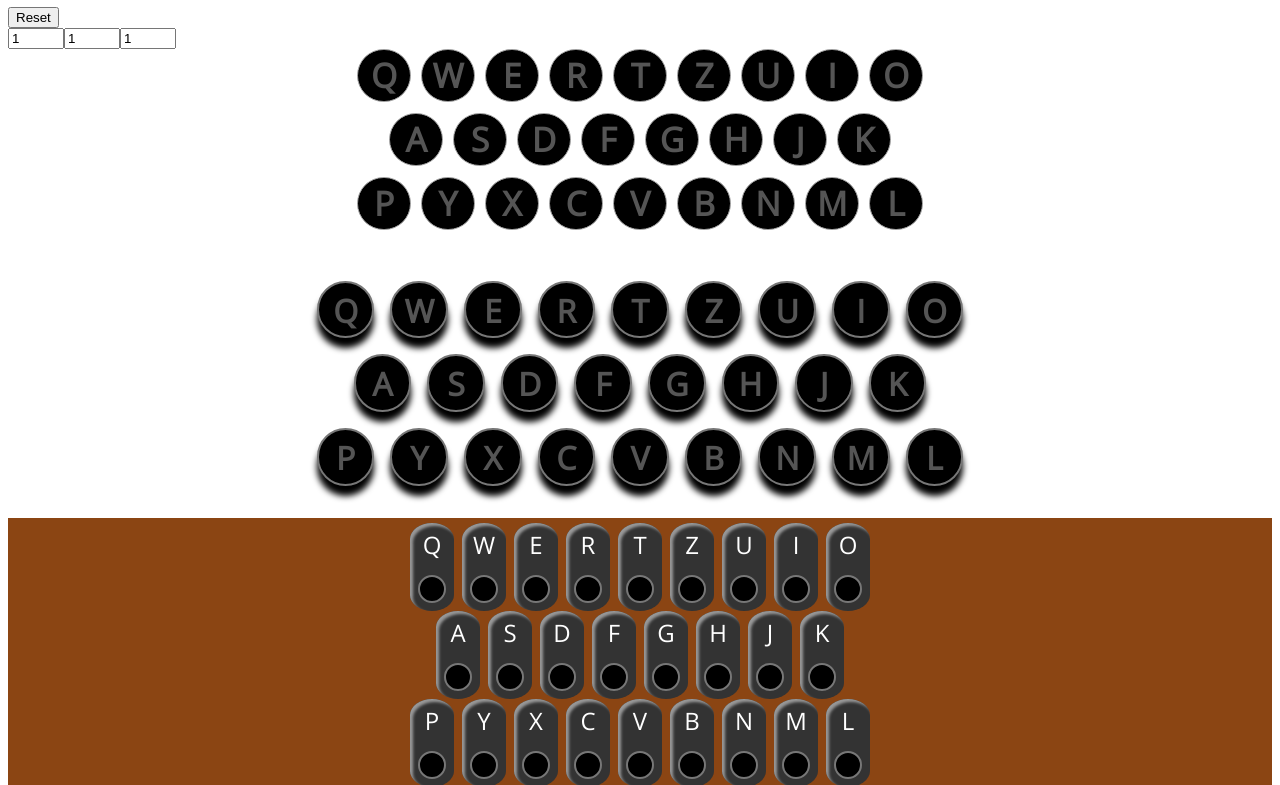
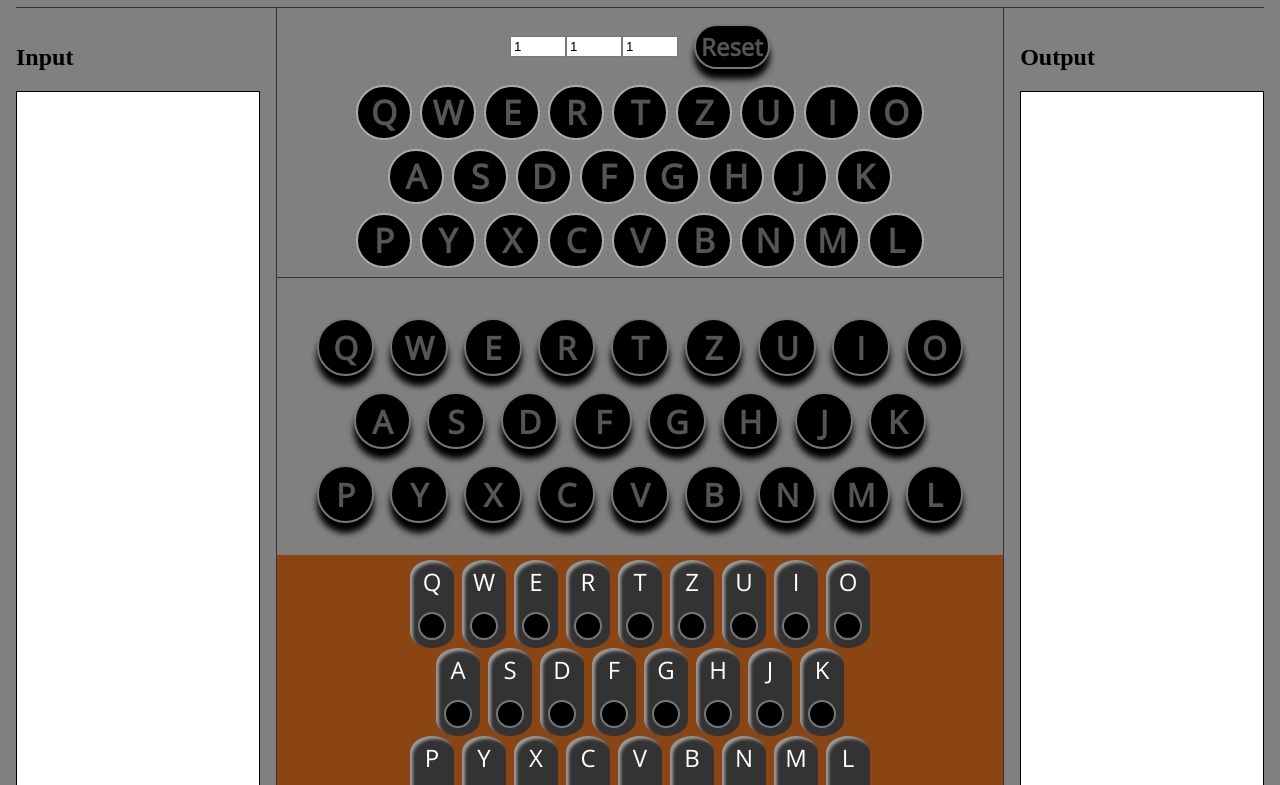
Before and after one commit to mke21/EnigmaTS, a website built with webpack: page src/index.html in a window 1280 px wide. Shown: the part 73-858 px from the top of the page. Built offline with nearby package versions, Linux system fonts and the light colour scheme.

Commit message:
layout start

```diff
--- a/src/gui/index.css
+++ b/src/gui/index.css
@@ -0,0 +1,74 @@
+html, body {
+    margin: 0;
+    height: 100%;
+}
+
+body {
+  background-color: grey;
+  display: grid;
+  grid-template-rows: min-content 1fr;
+}
+
+.header {
+  margin-left: 1em;
+  margin-right: 1em;
+  border-bottom: 1px solid #333;
+}
+
+.body {
+  display: grid;
+  grid-template-columns: 1fr max-content 1fr;
+  grid-template-rows: max-content max-content max-content max-content;
+}
+
+.writing {
+  display: grid;
+  grid-template-rows: min-content 1fr;
+  padding: 1em;
+}
+
+.left {
+  border-right: 1px solid #333;
+  grid-column-start: 1;
+  grid-column-end: 1;
+  grid-row-start: 1;
+  grid-row-end: 5;
+}
+
+.right {
+  border-left: 1px solid #333;
+  grid-column-start: 3;
+  grid-column-end: 3;
+  grid-row-start: 1;
+  grid-row-end: 5;
+}
+
+.rotorpanel {
+  padding: 1em;
+  display: flex;
+  flex-direction: row;
+  justify-content: center;
+  align-items: center;
+  column-gap: 1em;
+}
+
+button.reset {
+  border: 2px solid #777;
+  border-radius: 1em; /*make circular */
+  padding: 5px;
+  background-color: black;
+  text-align: center;
+  vertical-align: middle;
+  color: #555;
+  line-height: 1.3em;
+  font-family: Open Sans;
+  font-weight: bold;
+  font-size: 1.5em;
+  box-shadow: 0 10px 6px black;
+  cursor: pointer;
+}
+
+button.reset:active {
+  box-shadow: 0px 1px 0px black;
+  transform: translateY(10px);
+}
--- a/src/gui/index.ts
+++ b/src/gui/index.ts
@@ -8,11 +8,12 @@ import { Output } from "./output/output";
 import { KeyBoard } from "./keyboard/keyboard";
 import { Rotors, RotorValue } from "./rotors/rotors";
 import { WireBoard } from "./wireboard/wireboard";
+import { Settings } from "./settings/settings";
 
 export class App {
   public readonly board: Board = new Board();
   public readonly machine: Machine = new Machine();
-  private readonly reset: HTMLButtonElement = document.createElement("button");
+  private readonly reset: HTMLElement = create("button", ["reset"]);
   private readonly output: Output = new Output();
   private readonly keyboard: KeyBoard = new KeyBoard();
   private rotors: Rotors = new Rotors(this.machine.rotors.RotorSettings);
@@ -22,13 +23,31 @@ export class App {
     this.reset.classList.add("resetbutton");
     this.reset.textContent = "Reset";
     let rotordiv = create("div", ["rotorpanel"]);
+
+    let headerdiv = create("div", ["header"]);
+    let h1 = create("h1");
+    h1.innerText = "Enigma";
+    let bodydiv = create("div", ["body"]);
+    let left = create("div", ["left", "writing"]);
+    let lefth2 = document.createElement("h2");
+    lefth2.innerText = "Input";
+    append(left, [lefth2, this.output.input]);
+
+    let right = create("div", ["right", "writing"]);
+    let righth2 = document.createElement("h2");
+    righth2.innerText = "Output";
+    append(right, [righth2, this.output.output]);
+
     append(document.body, [
-      append(rotordiv, [this.reset, this.rotors.div]),
-      this.board.div,
-      this.keyboard.div,
-      this.wireboard.div,
-      this.output.input,
-      this.output.output
+      append(headerdiv, [h1]),
+      append(bodydiv, [
+        left,
+        right,
+        append(rotordiv, [this.rotors.div, this.reset]),
+        this.board.div,
+        this.keyboard.div,
+        this.wireboard.div,
+      ]),
     ]);
 
     this.keyboard.addEventListener("KeyPress", (key: string) => {
--- a/src/gui/keyboard/keyboard.css
+++ b/src/gui/keyboard/keyboard.css
@@ -3,6 +3,7 @@
   grid-gap: 0.5rem;
   grid-template-rows: max-content max-content max-content;
   padding: 2em;
+  border-top: 1px solid #333;
 }
 
 .keyboard .row {
--- a/src/gui/lightboard/light.css
+++ b/src/gui/lightboard/light.css
@@ -5,7 +5,7 @@ div.LightWrapper {
 }
 
 div.LightWrapper div.Light {
-  border: 1px solid #aaa;
+  border: 2px solid #aaa;
   border-radius: 50%; /*make circular */
   background-color: black;
   margin: auto;
--- /dev/null
+++ b/src/gui/settings/settings.ts
@@ -0,0 +1 @@
+export class Settings{}
--- a/src/index.html
+++ b/src/index.html
@@ -10,6 +10,5 @@
 		</style>
 	</head>
 	<body>
-		<h1><%= htmlWebpackPlugin.options.title %></h1>
  </body>
 </html>
```
Also changed, not shown: src/gui/output/output.css.
